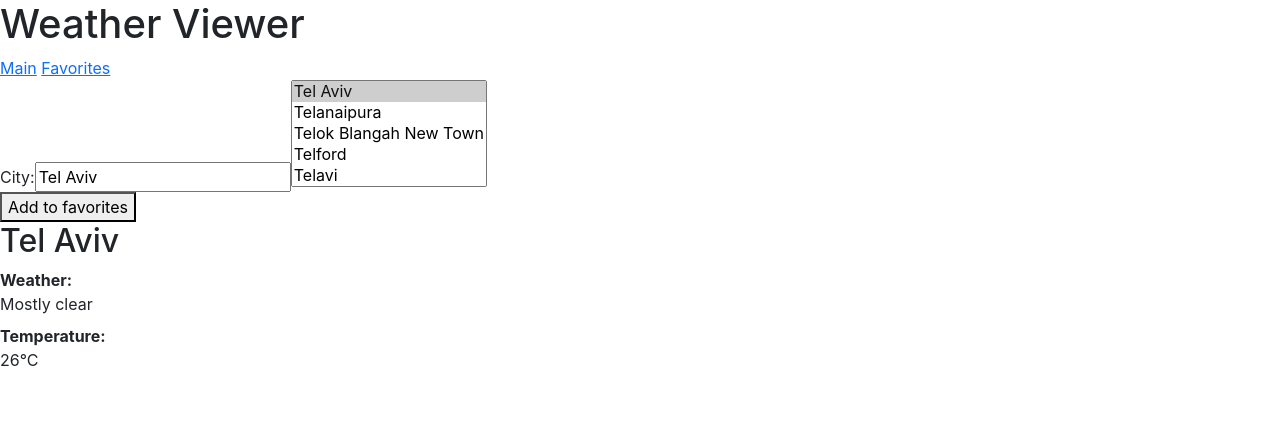
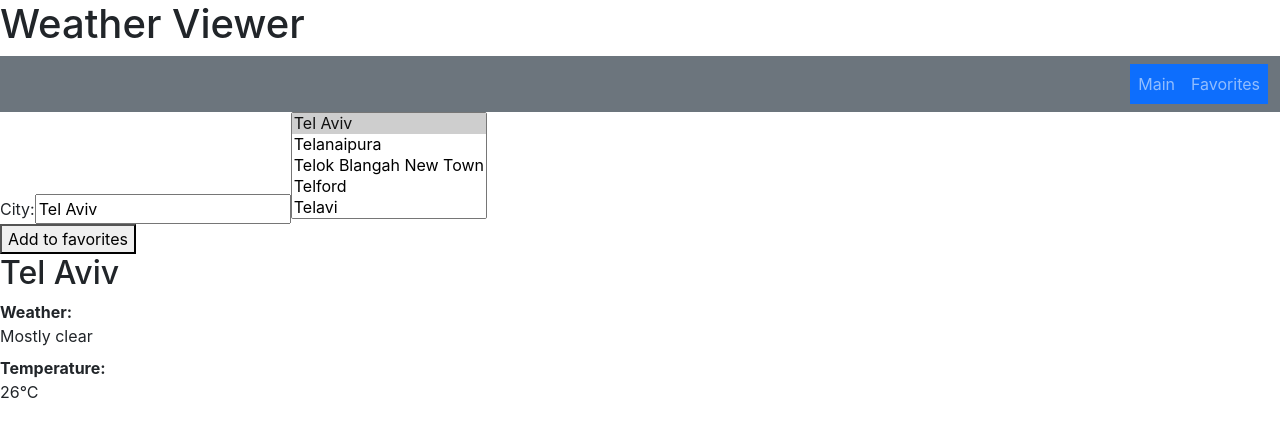
Before and after one commit to NoamAnisfeld/weather-utopia, a React (Create React App) app: page / in a window 1280 px wide. Shown: the top 436 px of the page. Built offline with nearby package versions, Linux system fonts and the light colour scheme.

Commit message:
migratin navbar to bootstrap (experimental styling)

```diff
--- a/src/components/Navigation.tsx
+++ b/src/components/Navigation.tsx
@@ -1,10 +1,21 @@
 import { Link } from 'react-router-dom';
+import Container from 'react-bootstrap/Container';
+import Nav from 'react-bootstrap/Nav';
+import Navbar from 'react-bootstrap/Navbar';
+import NavDropdown from 'react-bootstrap/NavDropdown';
 
 export default function Navigation() {
 
-    return <nav>
-        <Link to="/">Main</Link>
-        {" "}
-        <Link to="favorites">Favorites</Link>
-    </nav>
+    return <Navbar bg="secondary" variant="dark">
+        <Container fluid className="justify-content-end">
+            <Nav className="text-bg-primary">
+                <Nav.Item>
+                    <Link className="nav-link" to="/">Main</Link>
+                </Nav.Item>
+                <Nav.Item>
+                    <Link className="nav-link" to="favorites">Favorites</Link>
+                </Nav.Item>
+            </Nav>
+        </Container>
+    </Navbar>
 }
```
